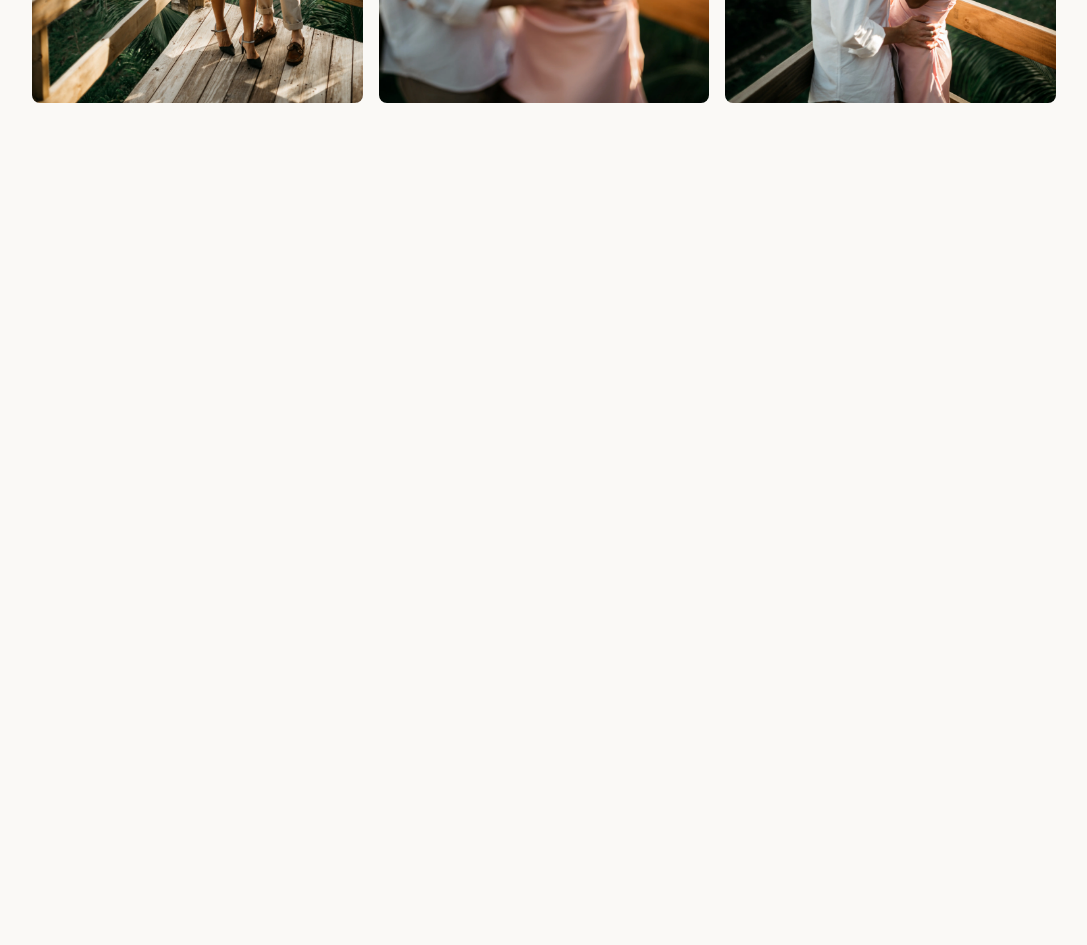
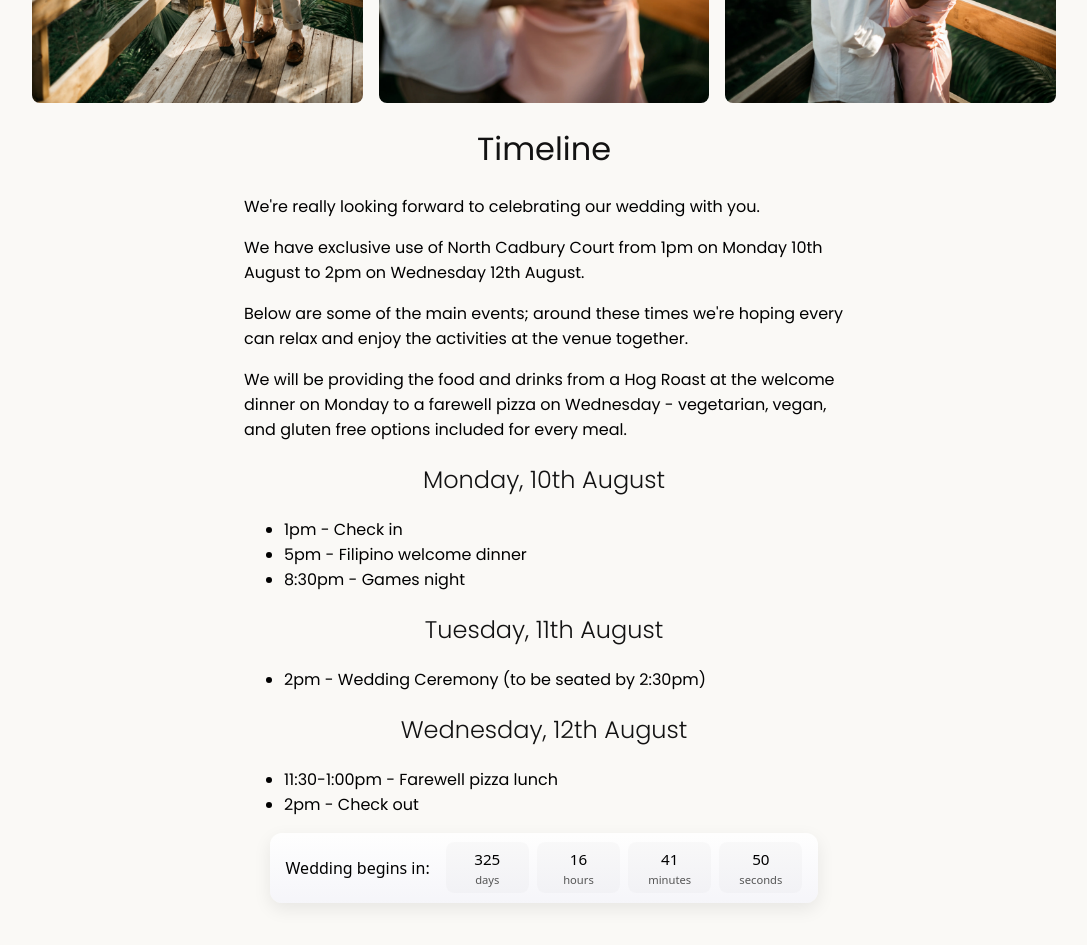
Before and after one commit to LawrenceWarren/wedding-website, a SvelteKit app: page / in a window 1280 px wide. Shown: the part 1740-2685 px from the top of the page, without its empty margins (96-1183 px from the left). Before the commit the page ends 1923 px from the top, so only its background shows below. Built offline with nearby package versions, Linux system fonts and the light colour scheme; a web font is replaced by a local one.

Commit message:
Add countdown timer lol

```diff
--- /dev/null
+++ b/src/lib/components/countdown.svelte
@@ -0,0 +1,86 @@
+<script>
+  let now = $state(Date.now());
+  const target = new Date("2026-08-10T13:00:00+01:00").getTime();
+
+  // total whole seconds remaining (never negative)
+  let seconds_remaining = $derived(
+    Math.max(0, Math.floor((target - now) / 1000))
+  );
+
+  // human-readable breakdown
+  let days = $derived(Math.floor(seconds_remaining / 86400));
+  let hours = $derived(Math.floor((seconds_remaining % 86400) / 3600));
+  let minutes = $derived(Math.floor((seconds_remaining % 3600) / 60));
+  let seconds = $derived(seconds_remaining % 60);
+
+  // update `now` every second while component is mounted
+  $effect(() => {
+    const id = setInterval(() => {
+      now = Date.now();
+    }, 1000);
+
+    return () => clearInterval(id);
+  });
+</script>
+
+<div class="countdown" role="timer" aria-live="polite" aria-atomic="true">
+  <div>Wedding begins in:</div>
+  <div class="parts" aria-hidden="false">
+    <div class="part">
+      <div>{days}</div>
+      <div class="label">days</div>
+    </div>
+    <div class="part">
+      <div>{hours}</div>
+      <div class="label">hours</div>
+    </div>
+    <div class="part">
+      <div>{minutes}</div>
+      <div class="label">minutes</div>
+    </div>
+    <div class="part">
+      <div>{seconds.toString().padStart(2, "0")}</div>
+      <div class="label">seconds</div>
+    </div>
+  </div>
+</div>
+
+<style>
+  .countdown {
+    font-family:
+      system-ui,
+      -apple-system,
+      "Segoe UI",
+      Roboto,
+      "Helvetica Neue",
+      Arial;
+    display: inline-flex;
+    gap: 1rem;
+    align-items: center;
+    padding: 0.6rem 1rem;
+    border-radius: 12px;
+    box-shadow: 0 6px 18px rgba(0, 0, 0, 0.08);
+    background: linear-gradient(
+      180deg,
+      rgba(255, 255, 255, 0.9),
+      rgba(245, 245, 250, 0.9)
+    );
+  }
+  .parts {
+    display: flex;
+    gap: 0.5rem;
+    font-size: 0.95rem;
+  }
+  .part {
+    text-align: center;
+    min-width: 64px;
+    padding: 0.4rem 0.6rem;
+    border-radius: 8px;
+    background: rgba(0, 0, 0, 0.02);
+  }
+  .label {
+    font-size: 0.7rem;
+    color: #555;
+    margin-top: 0.18rem;
+  }
+</style>
--- a/src/routes/+page.svelte
+++ b/src/routes/+page.svelte
@@ -6,6 +6,8 @@
 
   import BurgerMenu from "$lib/components/burger_menu.svelte";
   import ImageBanner from "$lib/components/image_banner.svelte";
+  import TextColumn from "$lib/components/text_column.svelte";
+  import Countdown from "$lib/components/countdown.svelte";
 </script>
 
 <svelte:head>
@@ -45,6 +47,45 @@
     <img src={kiss_image} alt="Andy and Jonas kissing after getting engaged" />
   </div>
 </div>
+
+<TextColumn>
+  <h1>Timeline</h1>
+
+  <p>We're really looking forward to celebrating our wedding with you.</p>
+  <p>
+    We have exclusive use of North Cadbury Court from 1pm on Monday 10th August
+    to 2pm on Wednesday 12th August.
+  </p>
+  <p>
+    Below are some of the main events; around these times we're hoping every can
+    relax and enjoy the activities at the venue together.
+  </p>
+  <p>
+    We will be providing the food and drinks from a Hog Roast at the welcome
+    dinner on Monday to a farewell pizza on Wednesday - vegetarian, vegan, and
+    gluten free options included for every meal.
+  </p>
+
+  <h2>Monday, 10th August</h2>
+  <ul>
+    <li>1pm - Check in</li>
+    <li>5pm - Filipino welcome dinner</li>
+    <li>8:30pm - Games night</li>
+  </ul>
+
+  <h2>Tuesday, 11th August</h2>
+  <ul>
+    <li>2pm - Wedding Ceremony (to be seated by 2:30pm)</li>
+  </ul>
+
+  <h2>Wednesday, 12th August</h2>
+  <ul>
+    <li>11:30-1:00pm - Farewell pizza lunch</li>
+    <li>2pm - Check out</li>
+  </ul>
+</TextColumn>
+
+<Countdown />
 
 <style>
   h1.banner,
```
Also changed, not shown: src/routes/timeline/+page.svelte (+0 -33 lines).
